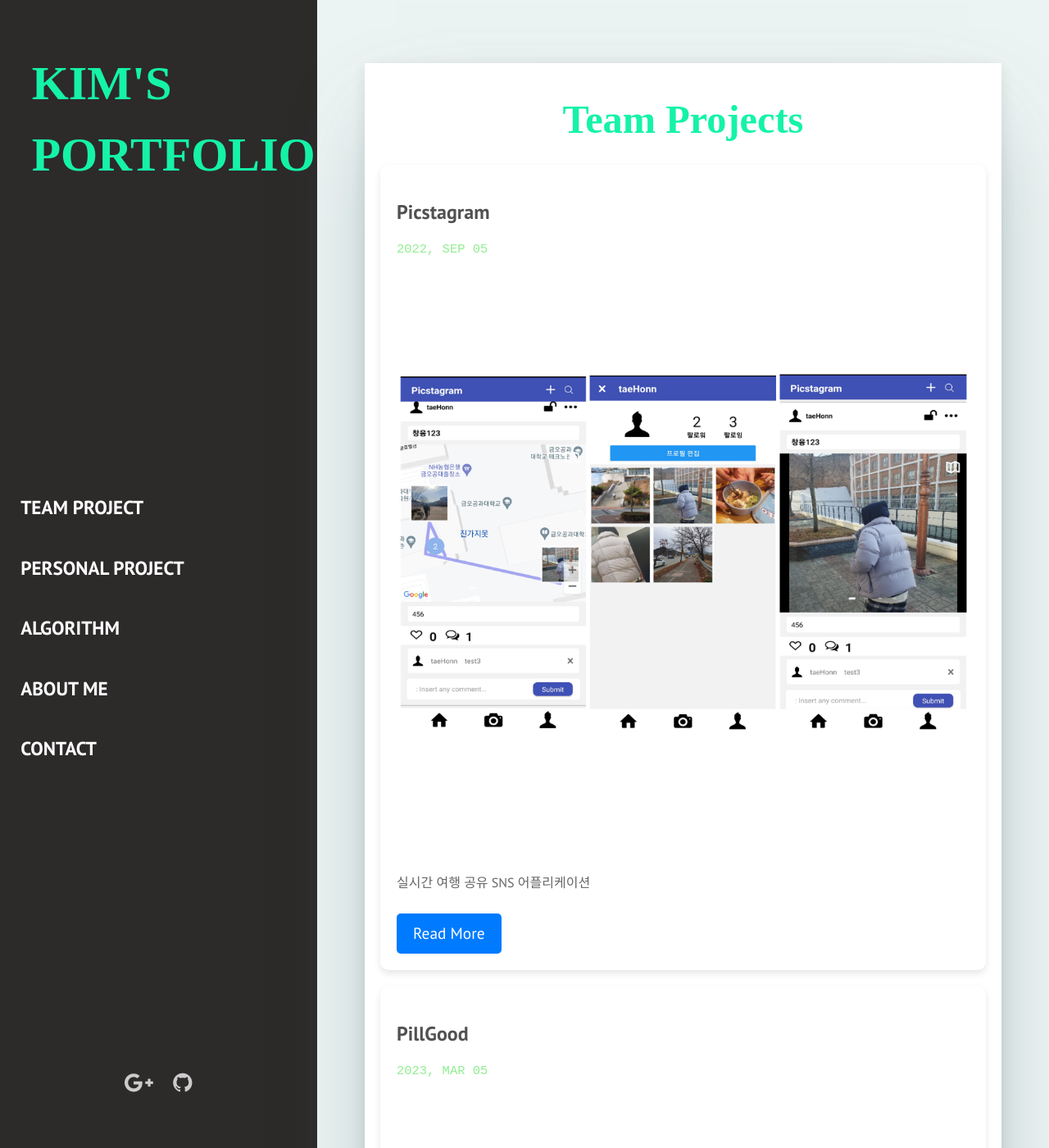
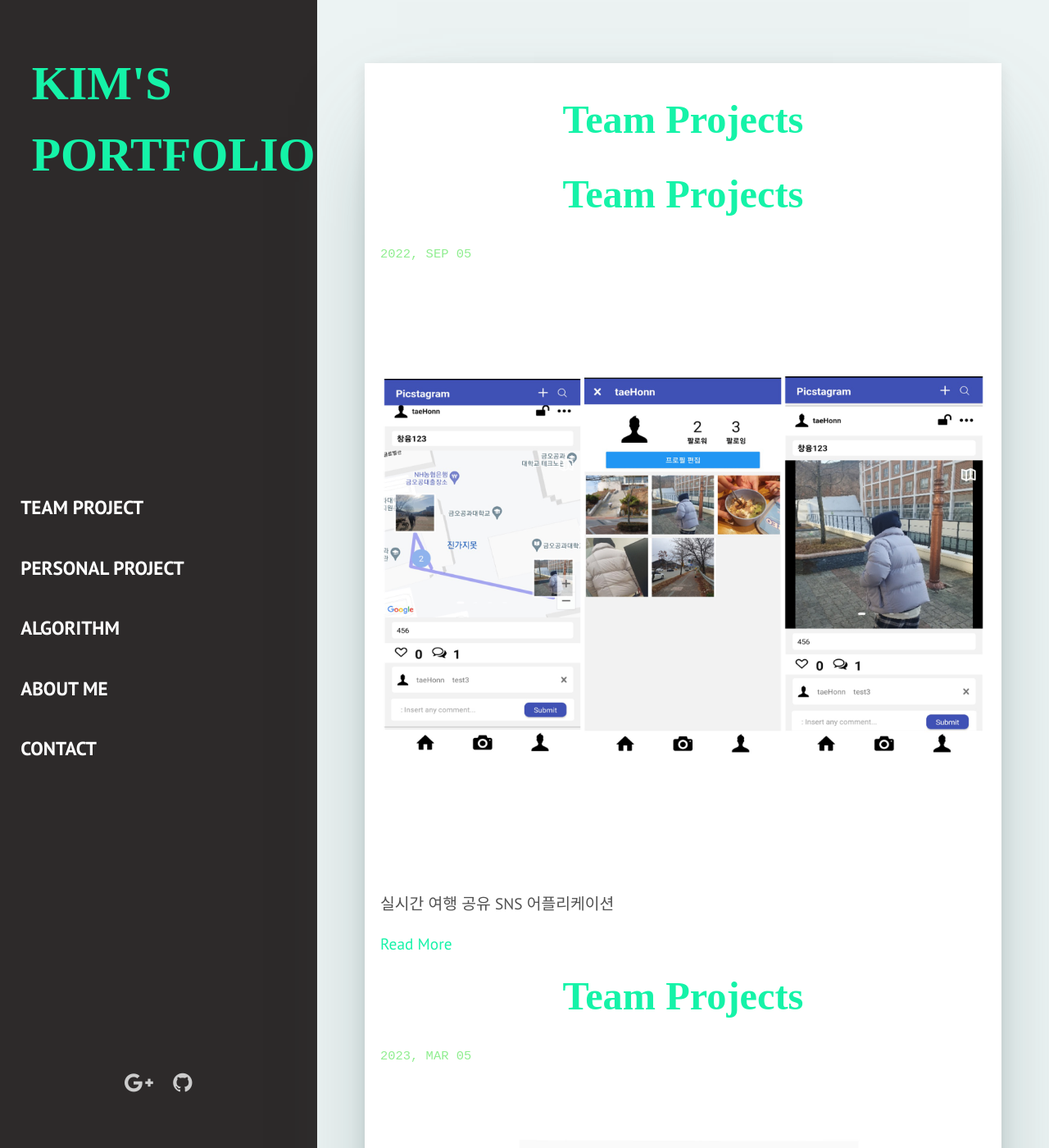
Before and after one commit to kimgusxo/kimgusxo.github.io, a Jekyll site: the page built from _pages/team-project.html, in a window 1280 px wide and 1400 px high. Shown: the whole window at 82% size. Built offline with Jekyll 4.4.1, drawn with Linux system fonts in a browser that asks for light colours; some web fonts are replaced.

```diff
--- a/_pages/team-project.html
+++ b/_pages/team-project.html
@@ -12,7 +12,9 @@ permalink: /team-projects/
         <div class="page-content">
             {% for post in site.team_projects %}
             <div class="project-post">
-                <h2>{{ post.title }}</h2>
+                <header class="page-header">
+                    <h1 class="page-title">{{page.title}}</h1>
+                </header>
                 <div class="page-date"><span>{{ post.date | date: '%Y, %b %d' }}&nbsp;&nbsp;&nbsp;&nbsp;</span></div>
                 {% if post.img %}
                 <img class="page-img" src="{{ "/assets/img/" | prepend: site.baseurl | append: post.img }}" alt="{{ post.title }}">
@@ -24,46 +26,3 @@ permalink: /team-projects/
         </div>
     </div>
 </article>
-
-<style>
-    /* 여백과 박스 스타일 추가 */
-    .project-post {
-        background-color: #fff;
-        padding: 20px;
-        margin-bottom: 20px; /* 각 포스트 사이 여백 */
-        border-radius: 10px; /* 박스 모서리 둥글게 */
-        box-shadow: 0 4px 8px rgba(0, 0, 0, 0.1); /* 박스 그림자 */
-    }
-
-    .project-post h2 {
-        font-size: 24px;
-        margin-bottom: 10px;
-    }
-
-    .project-post p {
-        font-size: 16px;
-        color: #666;
-    }
-
-    .page-img {
-        width: 100%;
-        height: auto;
-        margin-top: 10px;
-        margin-bottom: 15px;
-        border-radius: 5px;
-    }
-
-    .read-more {
-        display: inline-block;
-        margin-top: 10px;
-        padding: 10px 20px;
-        background-color: #007BFF;
-        color: white;
-        border-radius: 5px;
-        text-decoration: none;
-    }
-
-    .read-more:hover {
-        background-color: #0056b3;
-    }
-</style>
```
